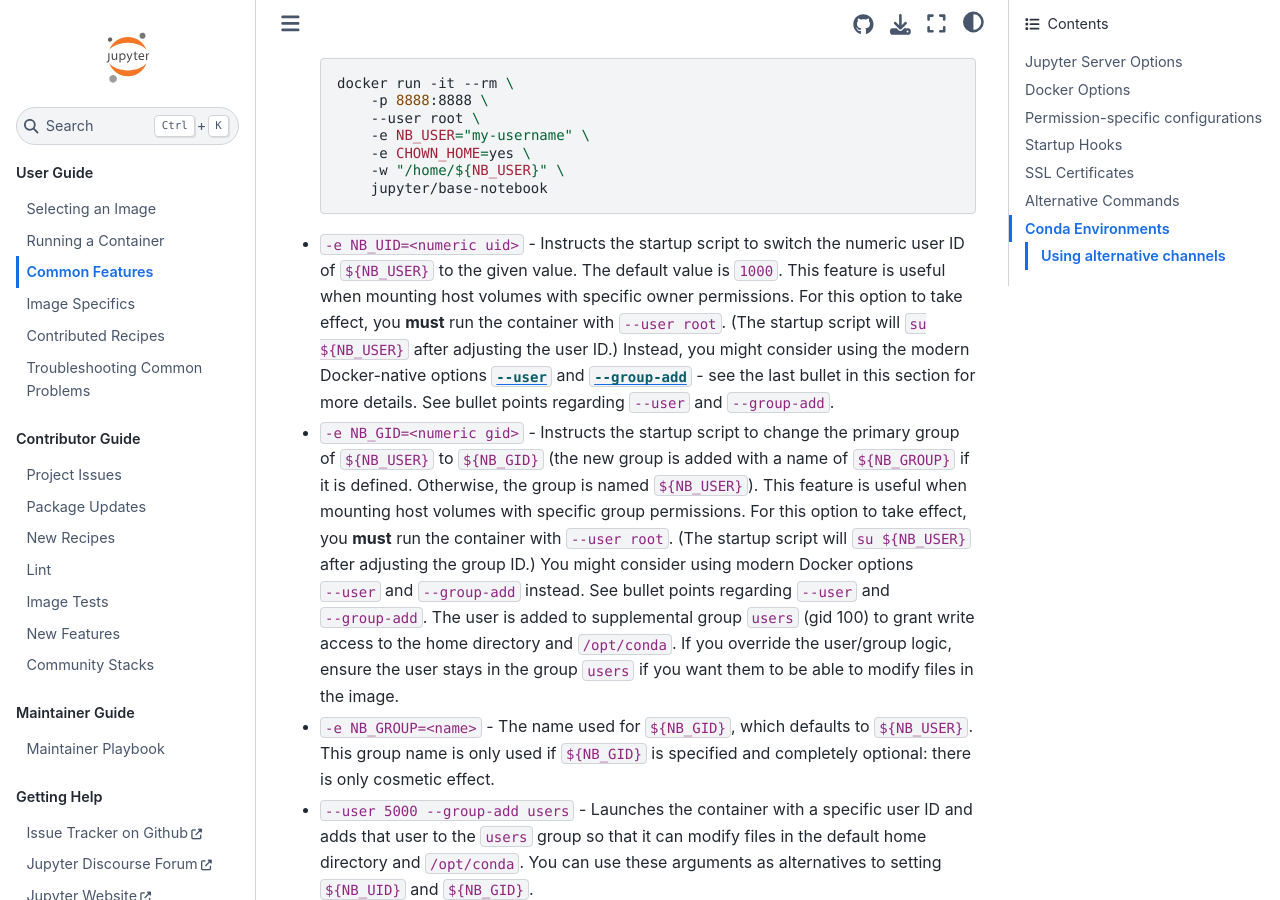
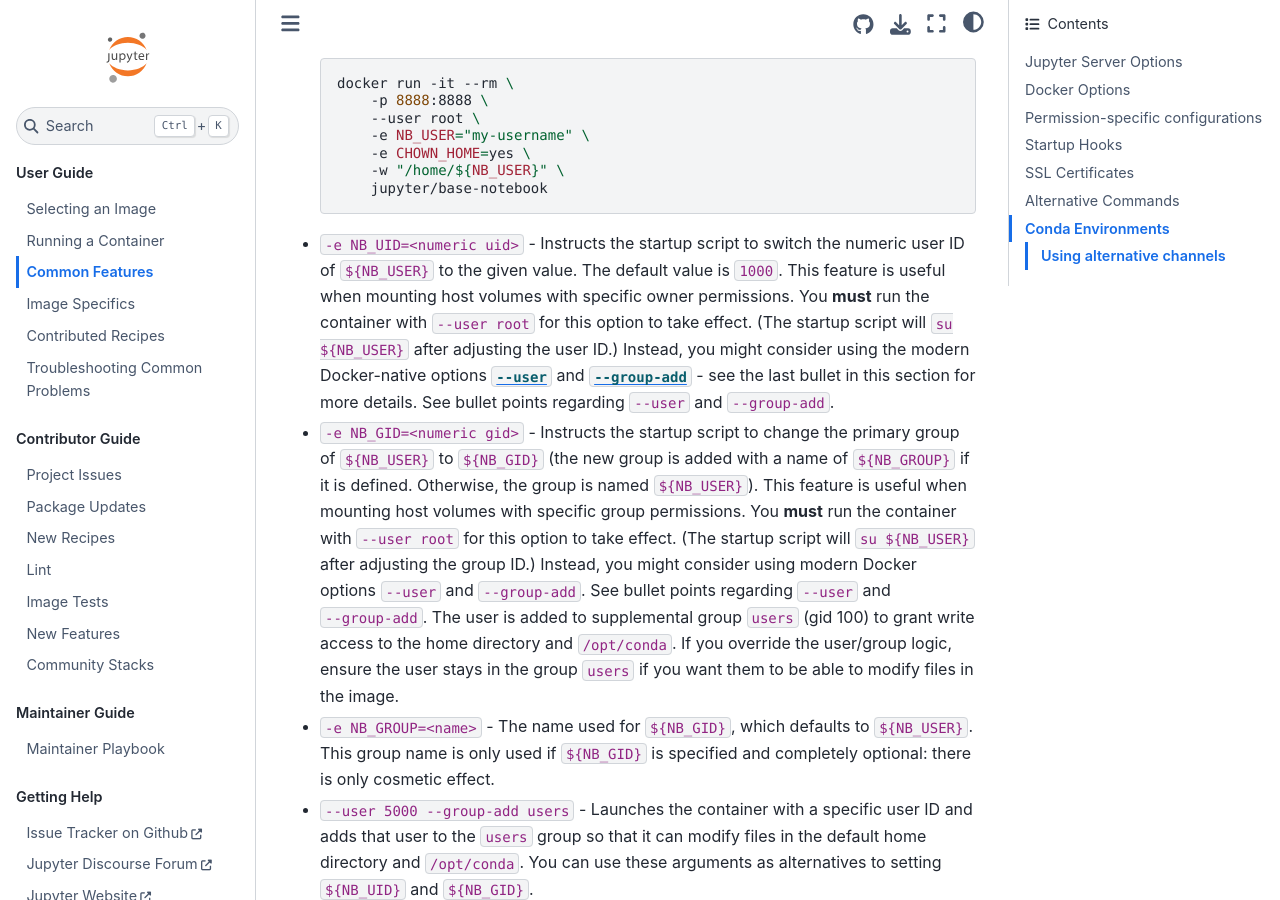
Before and after one commit to jupyter/docker-stacks, a Sphinx documentation site: the page built from docs/using/common.md, in a window 1280 px wide and 900 px high, scrolled down 1191 px. Built offline with Sphinx 7.4.7 and the Sphinx Book theme 1.1.4, drawn with Linux system fonts in a browser that asks for light colours; some of the changed text lies outside the part shown.

Commit message:
:memo: DOC: Minor style changes

````diff
--- a/docs/using/common.md
+++ b/docs/using/common.md
@@ -2,7 +2,7 @@
 
 By default, a container launched from any Jupyter Docker Stacks image runs a Jupyter Server with JupyterLab frontend.
 The container does so by executing a `start-notebook.sh` script.
-This script configures the internal container environment and then runs `jupyter lab`, passing any command line arguments received.
+This script configures the internal container environment and then runs `jupyter lab`, passing any command-line arguments received.
 
 This page describes the options supported by the startup script and how to bypass it to run alternative commands.
 
@@ -39,7 +39,7 @@
   For this option to take effect, you **must** run the container with `--user root`, set the working directory `-w "/home/${NB_USER}"`
   and set the environment variable `-e CHOWN_HOME=yes`.
 
-  Example usage:
+  _Example usage:_
 
   ```bash
   docker run -it --rm \
@@ -54,7 +54,7 @@
 - `-e NB_UID=<numeric uid>` - Instructs the startup script to switch the numeric user ID of `${NB_USER}` to the given value.
   The default value is `1000`.
   This feature is useful when mounting host volumes with specific owner permissions.
-  For this option to take effect, you **must** run the container with `--user root`.
+  You **must** run the container with `--user root` for this option to take effect.
   (The startup script will `su ${NB_USER}` after adjusting the user ID.)
   Instead, you might consider using the modern Docker-native options [`--user`](https://docs.docker.com/engine/reference/run/#user) and
   [`--group-add`](https://docs.docker.com/engine/reference/run/#additional-groups) - see the last bullet in this section for more details.
@@ -63,9 +63,9 @@
 - `-e NB_GID=<numeric gid>` - Instructs the startup script to change the primary group of `${NB_USER}` to `${NB_GID}`
   (the new group is added with a name of `${NB_GROUP}` if it is defined. Otherwise, the group is named `${NB_USER}`).
   This feature is useful when mounting host volumes with specific group permissions.
-  For this option to take effect, you **must** run the container with `--user root`.
+  You **must** run the container with `--user root` for this option to take effect.
   (The startup script will `su ${NB_USER}` after adjusting the group ID.)
-  You might consider using modern Docker options `--user` and `--group-add` instead.
+  Instead, you might consider using modern Docker options `--user` and `--group-add`.
   See bullet points regarding `--user` and `--group-add`.
   The user is added to supplemental group `users` (gid 100) to grant write access to the home directory and `/opt/conda`.
   If you override the user/group logic, ensure the user stays in the group `users` if you want them to be able to modify files in the image.
@@ -257,14 +257,16 @@
 ### Using alternative channels
 
 Conda is configured by default to use only the [`conda-forge`](https://anaconda.org/conda-forge) channel.
-However, you can use alternative channels either one-shot by overwriting the default channel in the installation command or by configuring `mamba` to use different channels.
+However, you can use alternative channels, either one-shot by overwriting the default channel in the installation command or by configuring `mamba` to use different channels.
 The examples below show how to use the [anaconda default channels](https://repo.anaconda.com/pkgs/main) instead of `conda-forge` to install packages.
 
 ```bash
 # using defaults channels to install a package
 mamba install --channel defaults humanize
+
 # configure conda to add default channels at the top of the list
 conda config --system --prepend channels defaults
+
 # install a package
 mamba install --quiet --yes humanize && \
     mamba clean --all -f -y && \
````
Also changed, not shown: other parts of docs/using/common.md (+2 -2 lines).
